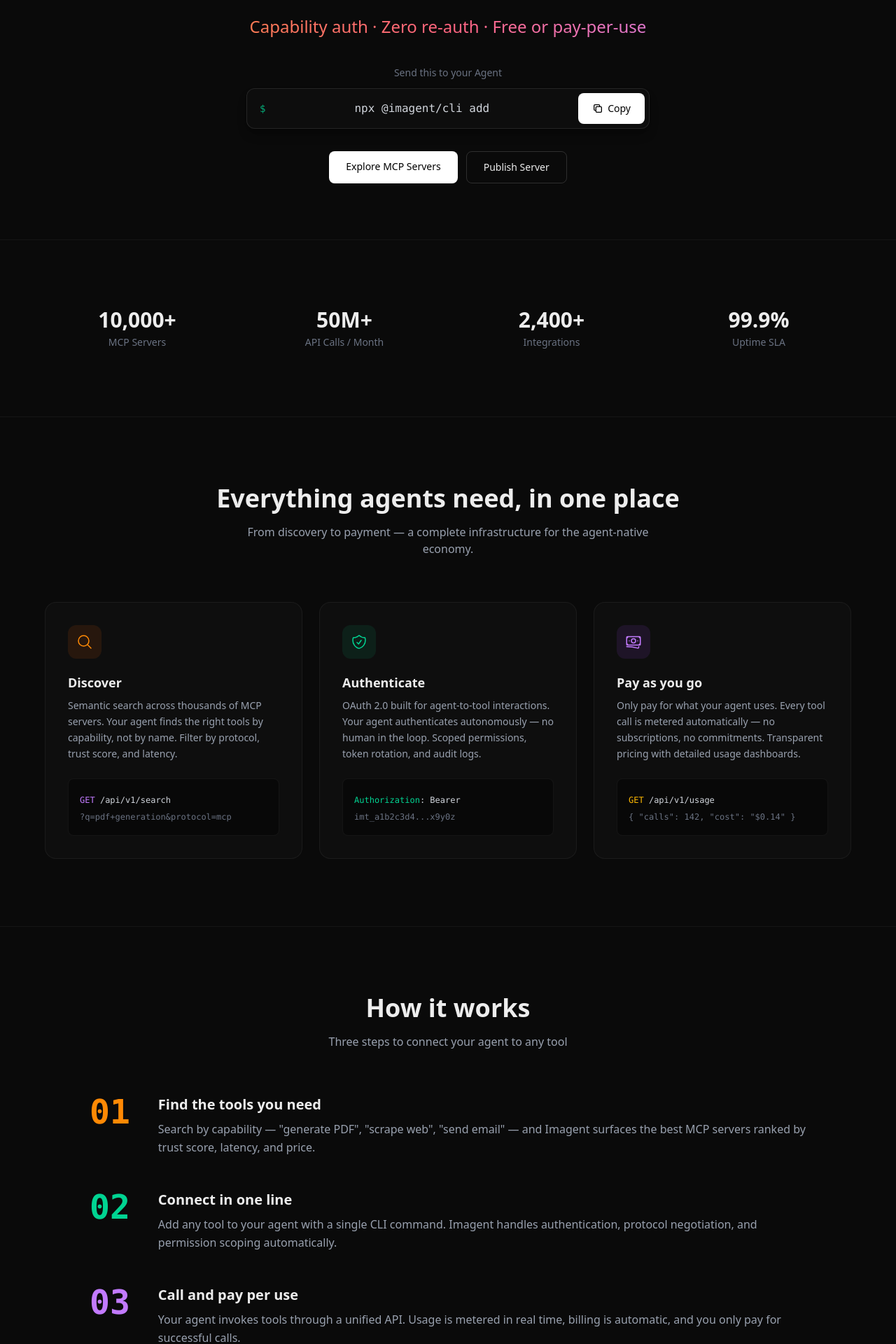
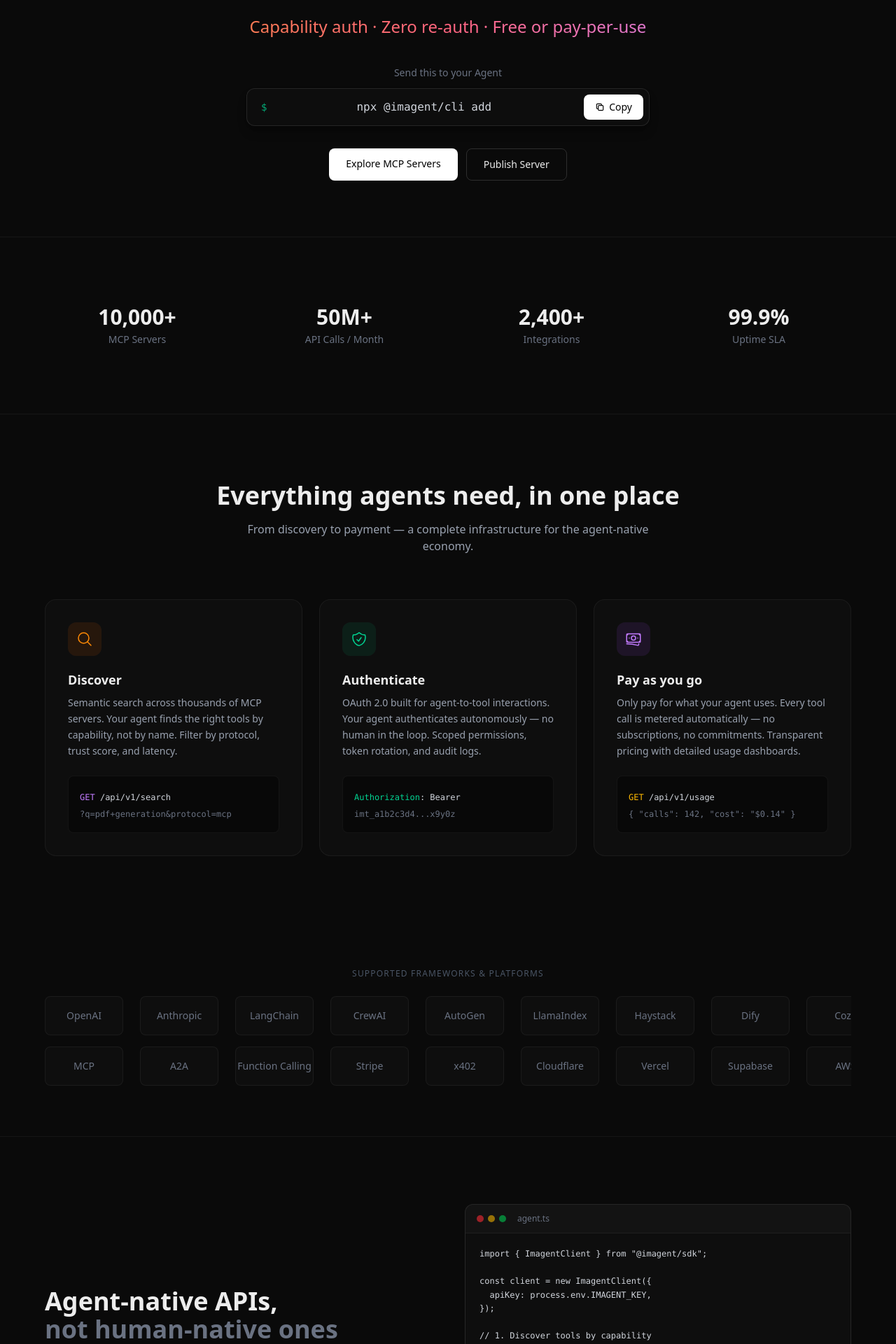
Before and after one commit to Agent1019/imagent, a Next.js app in the folder apps/web/: page / in a window 1280 px wide. Shown: the part 340-2260 px from the top of the page at 70% size. Built offline with nearby package versions, Linux system fonts and the light colour scheme.

Commit message:
Smaller copy button, remove how-it-works, add ecosystem icons
- Copy button: py-2 + p-2 container = more gap
- Remove "How It Works" section from homepage
- Add 2-row scrollable ecosystem icons below features

```diff
--- a/apps/web/app/components/McpCopyBox.tsx
+++ b/apps/web/app/components/McpCopyBox.tsx
@@ -14,14 +14,14 @@ export default function McpCopyBox({ text, guide }: { text: string; guide: strin
   return (
     <div className="mt-10 max-w-xl mx-auto">
       <p className="text-sm text-gray-500 mb-3">{guide}</p>
-      <div className="flex items-center rounded-xl border border-white/10 bg-[#0d0d0d] p-1.5 shadow-lg shadow-black/30">
+      <div className="flex items-center rounded-xl border border-white/10 bg-[#0d0d0d] p-2 shadow-lg shadow-black/30">
         <span className="text-emerald-400/80 text-sm font-mono pl-3 pr-2 select-none shrink-0">$</span>
-        <code className="flex-1 text-sm md:text-base text-gray-300 font-mono select-all truncate min-w-0 pr-2">
+        <code className="flex-1 text-sm md:text-base text-gray-300 font-mono select-all truncate min-w-0 pr-3">
           {text}
         </code>
         <button
           onClick={handleCopy}
-          className={`shrink-0 flex items-center gap-1.5 px-5 py-3 rounded-lg text-sm font-medium transition-all duration-200 ${
+          className={`shrink-0 flex items-center gap-1.5 px-4 py-2 rounded-lg text-sm font-medium transition-all duration-200 ${
             copied
               ? "bg-emerald-500 text-white"
               : "bg-white text-black hover:bg-gray-200"
@@ -29,14 +29,14 @@ export default function McpCopyBox({ text, guide }: { text: string; guide: strin
         >
           {copied ? (
             <>
-              <svg className="w-4 h-4" fill="none" stroke="currentColor" viewBox="0 0 24 24">
+              <svg className="w-3.5 h-3.5" fill="none" stroke="currentColor" viewBox="0 0 24 24">
                 <path strokeLinecap="round" strokeLinejoin="round" strokeWidth={2.5} d="M5 13l4 4L19 7" />
               </svg>
               Copied!
             </>
           ) : (
             <>
-              <svg className="w-4 h-4" fill="none" stroke="currentColor" viewBox="0 0 24 24">
+              <svg className="w-3.5 h-3.5" fill="none" stroke="currentColor" viewBox="0 0 24 24">
                 <path strokeLinecap="round" strokeLinejoin="round" strokeWidth={2} d="M8 16H6a2 2 0 01-2-2V6a2 2 0 012-2h8a2 2 0 012 2v2m-6 12h8a2 2 0 002-2v-8a2 2 0 00-2-2h-8a2 2 0 00-2 2v8a2 2 0 002 2z" />
               </svg>
               Copy
--- a/apps/web/app/globals.css
+++ b/apps/web/app/globals.css
@@ -1,4 +1,12 @@
 @import "tailwindcss";
+
+@utility scrollbar-hide {
+  -ms-overflow-style: none;
+  scrollbar-width: none;
+  &::-webkit-scrollbar {
+    display: none;
+  }
+}
 
 :root {
   --background: #0a0a0a;
--- a/apps/web/app/page.tsx
+++ b/apps/web/app/page.tsx
@@ -237,26 +237,31 @@ export default async function Home() {
         </div>
       </section>
 
-      {/* How It Works */}
-      <section className="py-16 md:py-24 px-4 md:px-6 border-t border-white/5">
-        <div className="max-w-5xl mx-auto">
-          <div className="text-center mb-16">
-            <h2 className="text-3xl md:text-4xl font-bold">{t.howItWorks.title}</h2>
-            <p className="mt-4 text-gray-400">{t.howItWorks.subtitle}</p>
+      {/* Ecosystem Icons — scrollable */}
+      <section className="py-12 md:py-16 px-4 md:px-6">
+        <div className="max-w-6xl mx-auto">
+          <p className="text-center text-xs text-gray-600 uppercase tracking-widest mb-6">
+            {locale === "zh" ? "支持的框架与平台" : "Supported Frameworks & Platforms"}
+          </p>
+          {/* Row 1 */}
+          <div className="flex gap-6 overflow-x-auto pb-4 scrollbar-hide">
+            {[
+              "OpenAI", "Anthropic", "LangChain", "CrewAI", "AutoGen",
+              "LlamaIndex", "Haystack", "Dify", "Coze", "Flowise",
+            ].map((name) => (
+              <div key={name} className="shrink-0 flex items-center justify-center w-28 h-14 rounded-lg border border-white/5 bg-white/[0.02] text-sm text-gray-500 font-medium hover:border-white/15 hover:text-gray-300 transition">
+                {name}
+              </div>
+            ))}
           </div>
-
-          <div className="space-y-12">
-            {t.howItWorks.steps.map((step, i) => (
-              <div key={i} className="flex gap-6 md:gap-10 items-start">
-                <div className={`text-4xl md:text-5xl font-bold font-mono shrink-0 ${
-                  i === 0 ? "text-orange-400" : i === 1 ? "text-emerald-400" : "text-purple-400"
-                }`}>
-                  0{i + 1}
-                </div>
-                <div>
-                  <h3 className="text-xl font-semibold mb-2">{step.title}</h3>
-                  <p className="text-gray-400 leading-relaxed">{step.desc}</p>
-                </div>
+          {/* Row 2 */}
+          <div className="flex gap-6 overflow-x-auto pb-2 scrollbar-hide">
+            {[
+              "MCP", "A2A", "Function Calling", "Stripe", "x402",
+              "Cloudflare", "Vercel", "Supabase", "AWS", "Docker",
+            ].map((name) => (
+              <div key={name} className="shrink-0 flex items-center justify-center w-28 h-14 rounded-lg border border-white/5 bg-white/[0.02] text-sm text-gray-500 font-medium hover:border-white/15 hover:text-gray-300 transition">
+                {name}
               </div>
             ))}
           </div>
```
